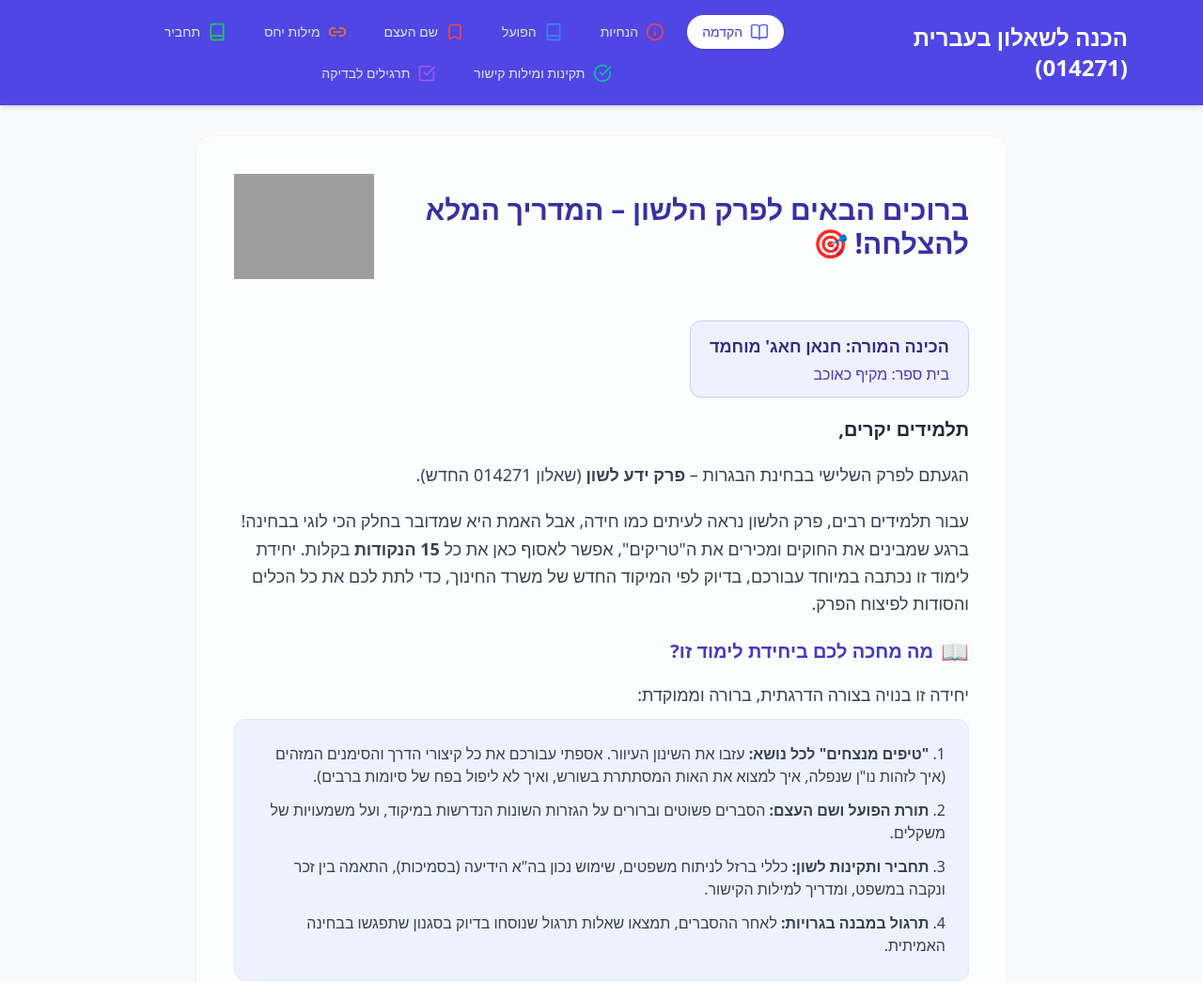
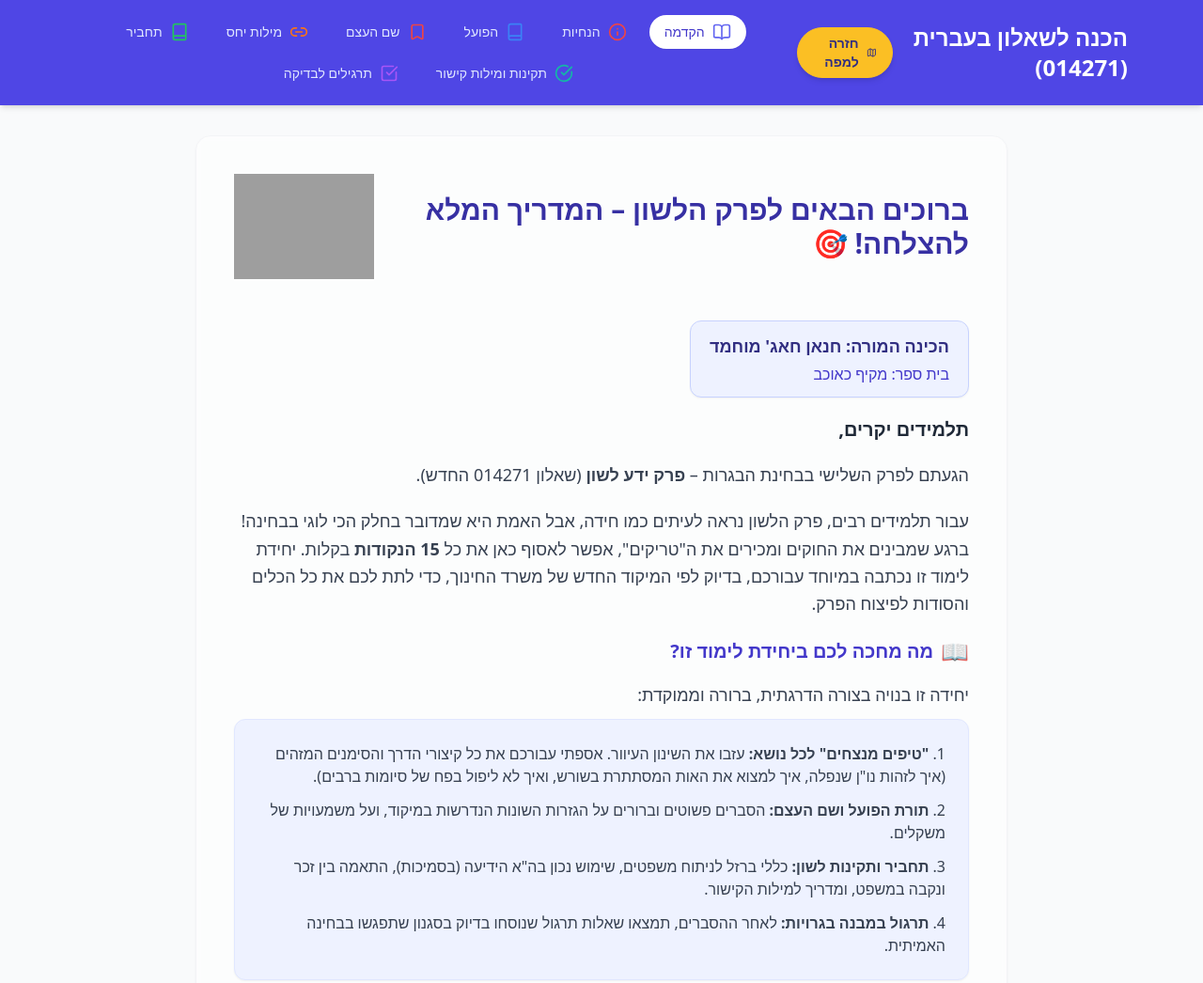
Before and after one commit to hananhaj86b-art/hebrew-grammar-chapter, a plain HTML site: page index.html in a window 1280 px wide. Shown: the top 1046 px of the page at 94% size. Drawn offline with nearby package versions, Linux system fonts and the light colour scheme; grey boxes are pictures that could not be loaded.

Commit message:
Update index.html

```diff
--- a/index.html
+++ b/index.html
@@ -43,7 +43,13 @@
     <!-- Header -->
     <header class="bg-indigo-600 text-white shadow-md sticky top-0 z-10">
         <div class="max-w-6xl mx-auto px-4 py-4 flex flex-col md:flex-row justify-between items-center gap-4">
-            <h1 class="text-2xl font-bold">הכנה לשאלון בעברית (014271)</h1>
+            <div class="flex flex-col sm:flex-row items-center gap-4">
+                <h1 class="text-2xl font-bold">הכנה לשאלון בעברית (014271)</h1>
+                <a href="https://hananhaj86b-art.github.io/Golden-Path-hebrew/" class="flex items-center gap-2 px-4 py-1.5 bg-amber-400 hover:bg-amber-300 border border-amber-400 rounded-full text-sm font-bold transition-colors text-indigo-900 shadow-md">
+                    <i data-lucide="map" class="w-4 h-4"></i>
+                    חזרה למפה
+                </a>
+            </div>
 
             <!-- Desktop Navigation -->
             <nav class="hidden lg:flex gap-1 xl:gap-2 flex-wrap justify-center" id="desktop-nav">
```
